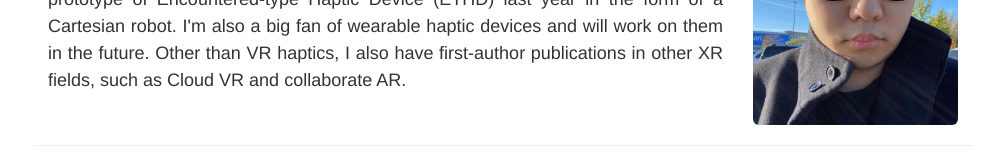
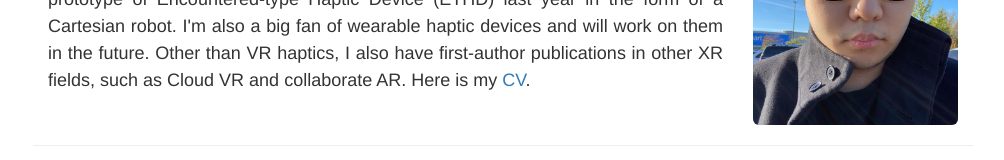
Before and after one commit to youyutiancai/youyutiancai.github.io, a plain HTML site: page index.html in a window 1280 px wide. Shown: the part 319-479 px from the top of the page, without its empty margins (137-1141 px from the left). Drawn offline with Linux system fonts and the light colour scheme.

Commit message:
adding CV

```diff
--- a/index.html
+++ b/index.html
@@ -47,6 +47,7 @@
           For the first step, I designed and built the first prototype of Encountered-type Haptic Device (ETHD) last year in the form of a Cartesian robot.
           I'm also a big fan of wearable haptic devices and will work on them in the future.
           Other than VR haptics, I also have first-author publications in other XR fields, such as Cloud VR and collaborate AR.
+          Here is my <a href="contents/resume_YuqiZhou.pdf">CV</a>.
 </div>
 
   <div class="col-md-3">
```
Also changed, not shown: 1 other file.
